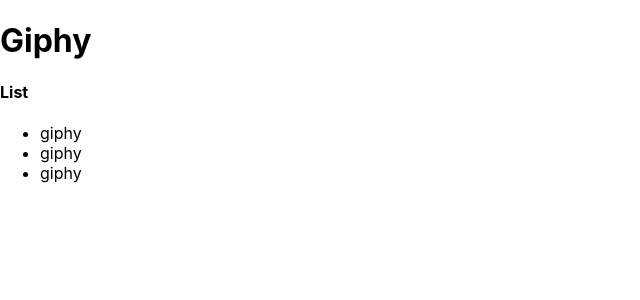
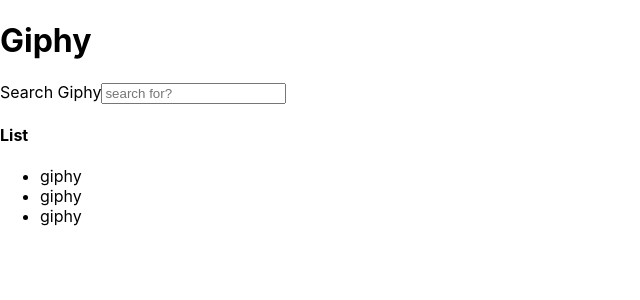
Before and after one commit to ycjessie/giphy-react, a React (Create React App) app: page / in a window 1280 px wide. Shown: the top 300 px of the page, without its empty margins (0-640 px from the left). Built offline with nearby package versions, Linux system fonts and the light colour scheme.

Commit message:
search box and button

```diff
--- a/src/App.js
+++ b/src/App.js
@@ -1,10 +1,12 @@
 import React, { Component } from 'react';
 import GiphyContainer from './giphies/component/GiphyContainer'
+import Search from './giphies/component/Search';
 class App extends Component {
   render() {
     return (
       <>
         <h1>Giphy</h1>
+        <Search />
         <GiphyContainer />
       </>
       );
--- /dev/null
+++ b/src/giphies/component/Search.js
@@ -0,0 +1,16 @@
+import React, { Component } from 'react';
+import Giphy from './Giphy';
+class Search extends Component {
+    render() {
+        return (
+            <>
+                <div>
+                    <label>Search Giphy</label>
+                    <input type="text" placeholder="search for?"></input>
+                </div>
+            </>
+         );
+    }
+}
+
+export default Search;
```
